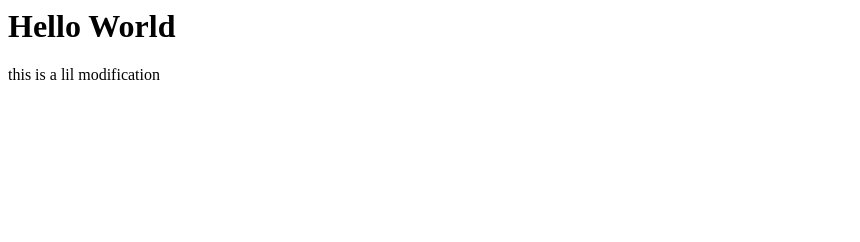
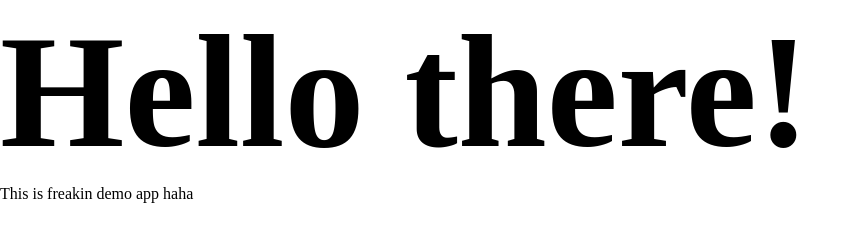
Before and after one commit to Blaize15/demo, a plain HTML site: page index.html in a window 1280 px wide. Shown: the whole page, without its empty margins (0-860 px from the left). Drawn offline with Linux system fonts and the light colour scheme.

Commit message:
structured index and css
here we go

```diff
--- a/index.html
+++ b/index.html
@@ -1,2 +1,14 @@
-<h1>Hello World</h1>
-<p> this is a lil modification </p>
+<!DOCTYPE html>
+<html lang="en">
+<head>
+    <meta charset="UTF-8">
+    <meta http-equiv="X-UA-Compatible" content="IE=edge">
+    <meta name="viewport" content="width=device-width, initial-scale=1.0">
+    <link rel="stylesheet" href="./style.css">
+    <title>Demo App</title>
+</head>
+<body>
+    <h1>Hello there!</h1>
+    <p>This is freakin demo app haha</p>
+</body>
+</html>
--- /dev/null
+++ b/style.css
@@ -0,0 +1,11 @@
+*{
+
+margin: 0;
+padding: 0;
+box-sizing: border-box;
+
+}
+
+h1{
+    font-size: 10rem;
+}
```
